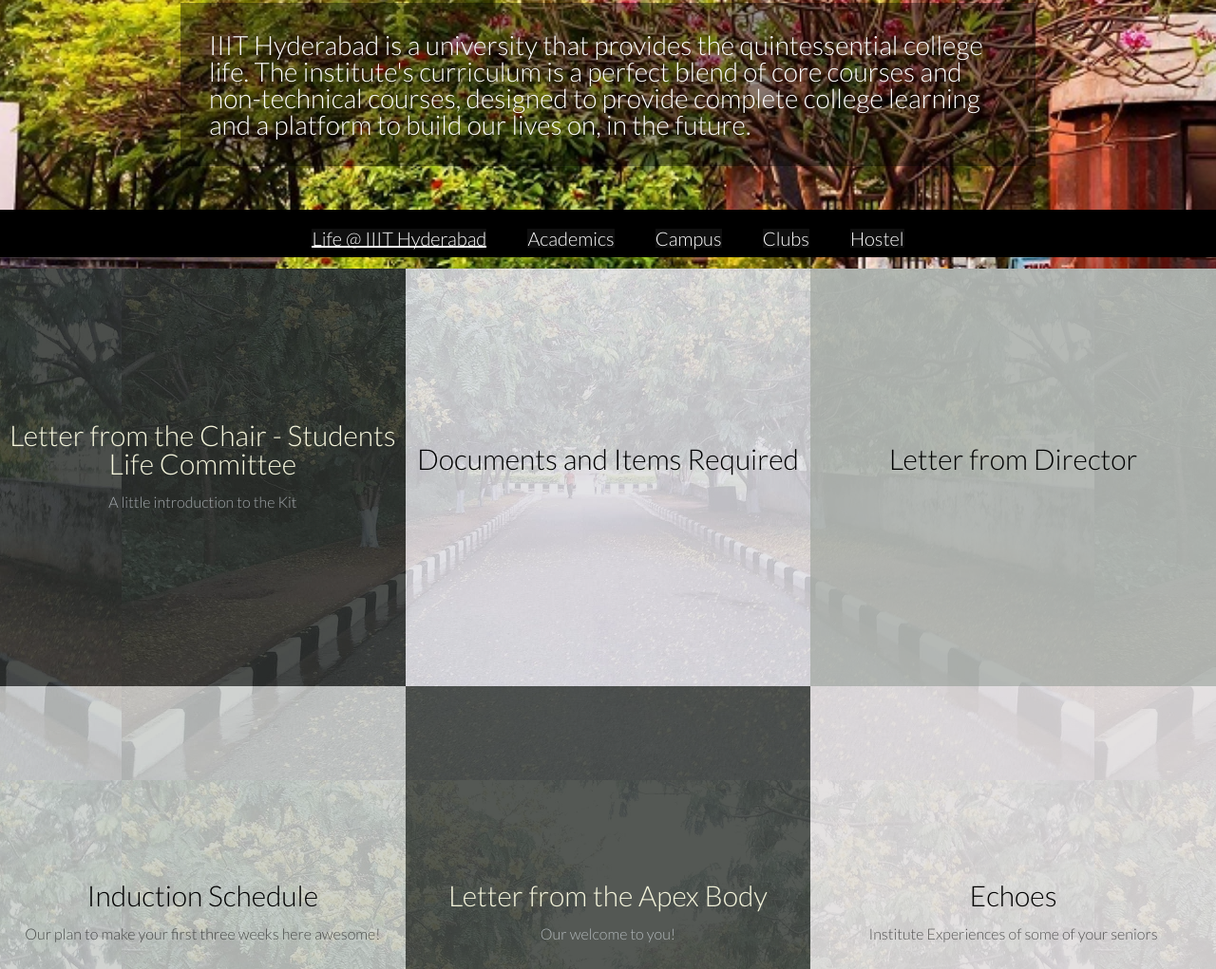
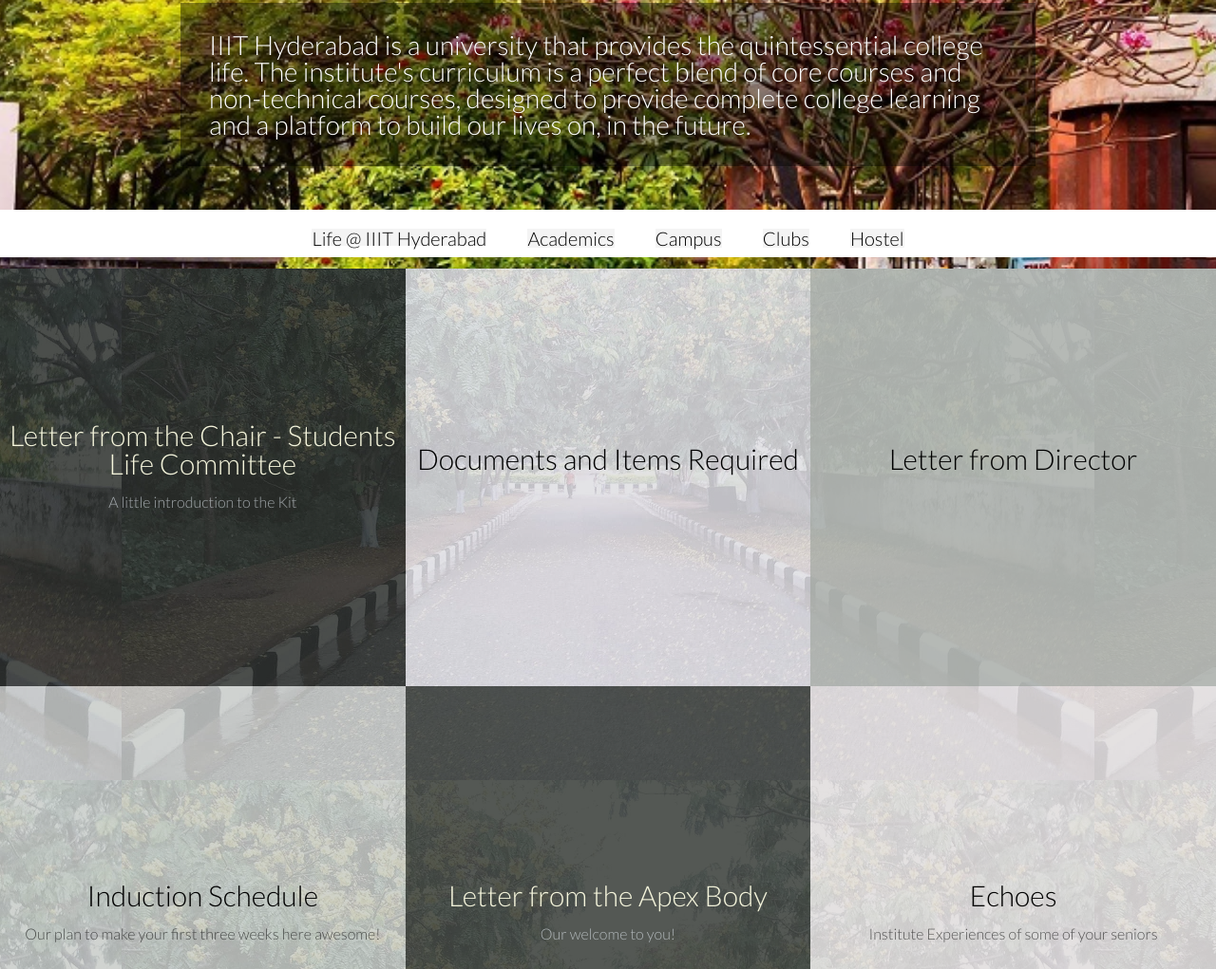
Before and after one commit to IIITH-Apex/iiith-apex.github.io, a plain HTML site: page index.html in a window 1280 px wide. Shown: the part 1257-2278 px from the top of the page at 95% size. Drawn offline with nearby package versions, Linux system fonts and the light colour scheme.

Commit message:
Add files via upload

```diff
--- a/css/custom.css
+++ b/css/custom.css
@@ -101,7 +101,7 @@
 	width: 100%;
 	left: 0;
 	z-index: 1000;
-    background: black;
+    background: white;
 }
 
 .nav-dots span {
@@ -112,8 +112,8 @@
 	font-size: 20px;
 	/*border-radius: 15%;*/
 	/*margin: 3px;*/
-	color: white;
-	background: black;
+	color: black;
+	background: white;
 	background: rgba(150,150,150,0.4);
 	cursor: pointer;
 	/*box-shadow:
```
